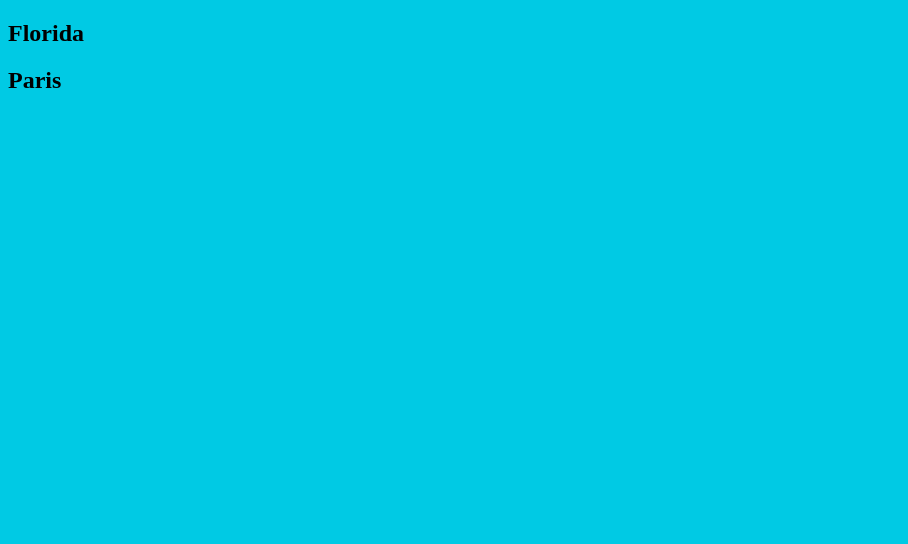
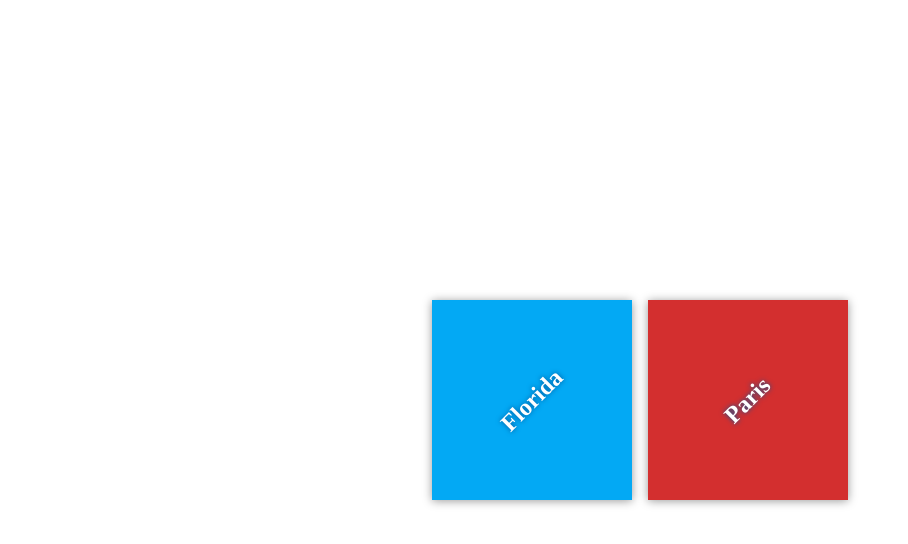
Before and after one commit to sniper78/my-travel-plans, a plain HTML site: page index.html in a window 1280 px wide. Shown: the whole page, without its empty margins (0-908 px from the left). Drawn offline with Linux system fonts and the light colour scheme.

Commit message:
Update app.css

```diff
--- a/css/app.css
+++ b/css/app.css
@@ -1,3 +1,58 @@
+html {
+	box-sizing: border-box;
+	height: 100%;
+}
+
+*,
+*::before,
+*::after {
+	box-sizing: inherit;
+}
+
 body {
-	background-color: #00cae4;
+	display: flex;
+	margin: 0;
+	height: 100%;
 }
+
+.container {
+	margin: auto;
+	padding: 1em;
+	width: 80%;
+}
+
+.destination-container {
+	display: flex;
+	flex-flow: wrap;
+	justify-content: center;
+}
+
+.destination {
+	background: #03a9f4;
+	box-shadow: 0 1px 9px 0 rgba(0, 0, 0, 0.4);
+	color: white;
+	margin: 0.5em;
+	min-height: 200px;
+	flex: 0 1 200px;
+	display: flex;
+	justify-content: center;
+	align-items: center;
+	text-align: center;
+}
+
+h2 {
+	margin: 0;
+	transform: rotate(-45deg);
+	text-shadow: 0 0 5px #01579b;
+}
+
+#florida {
+	background-color: #03a9f4;
+}
+
+#paris {
+	background-color: #d32f2f;
+}
+#California {
+	background-color: #03a9f4;
+}
```
